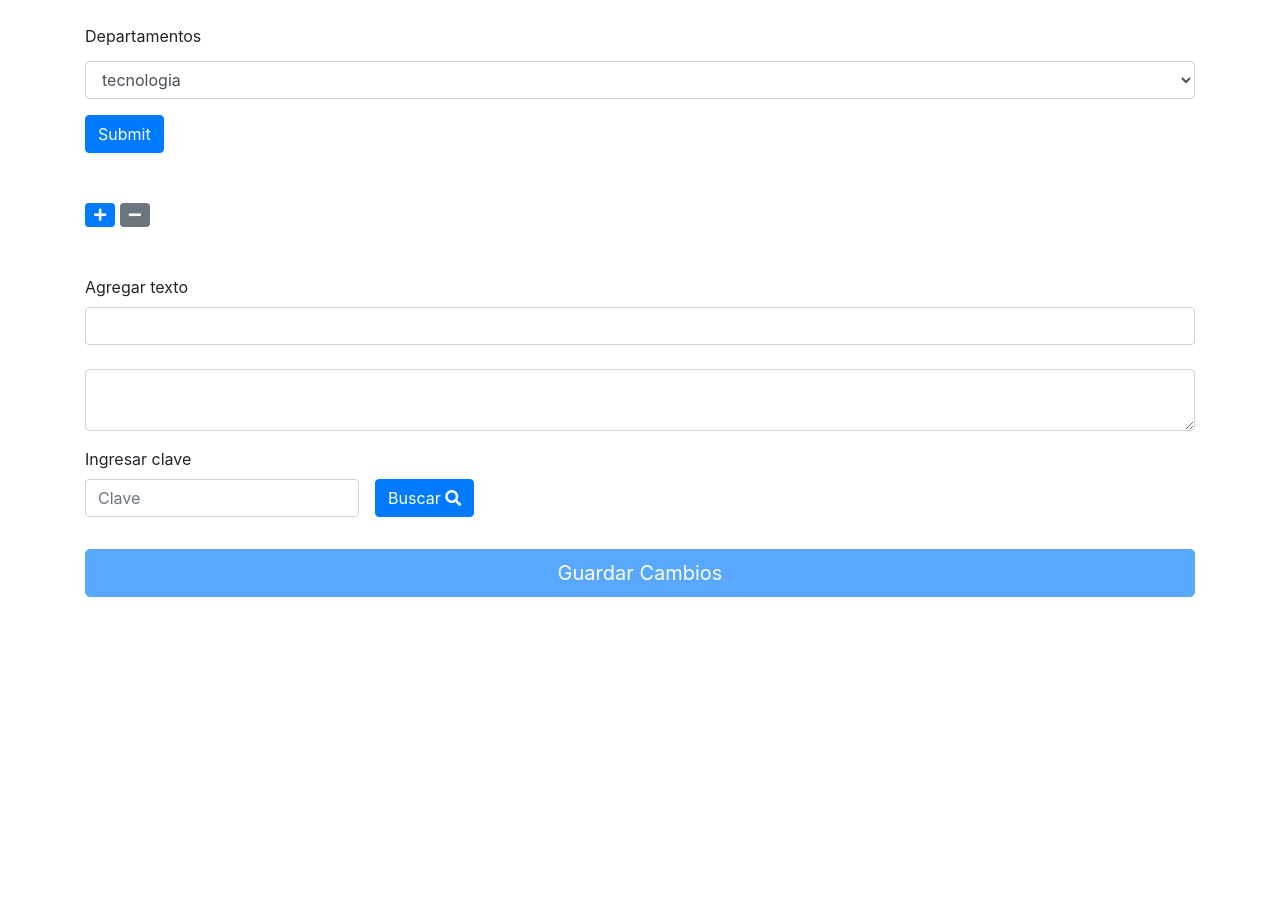
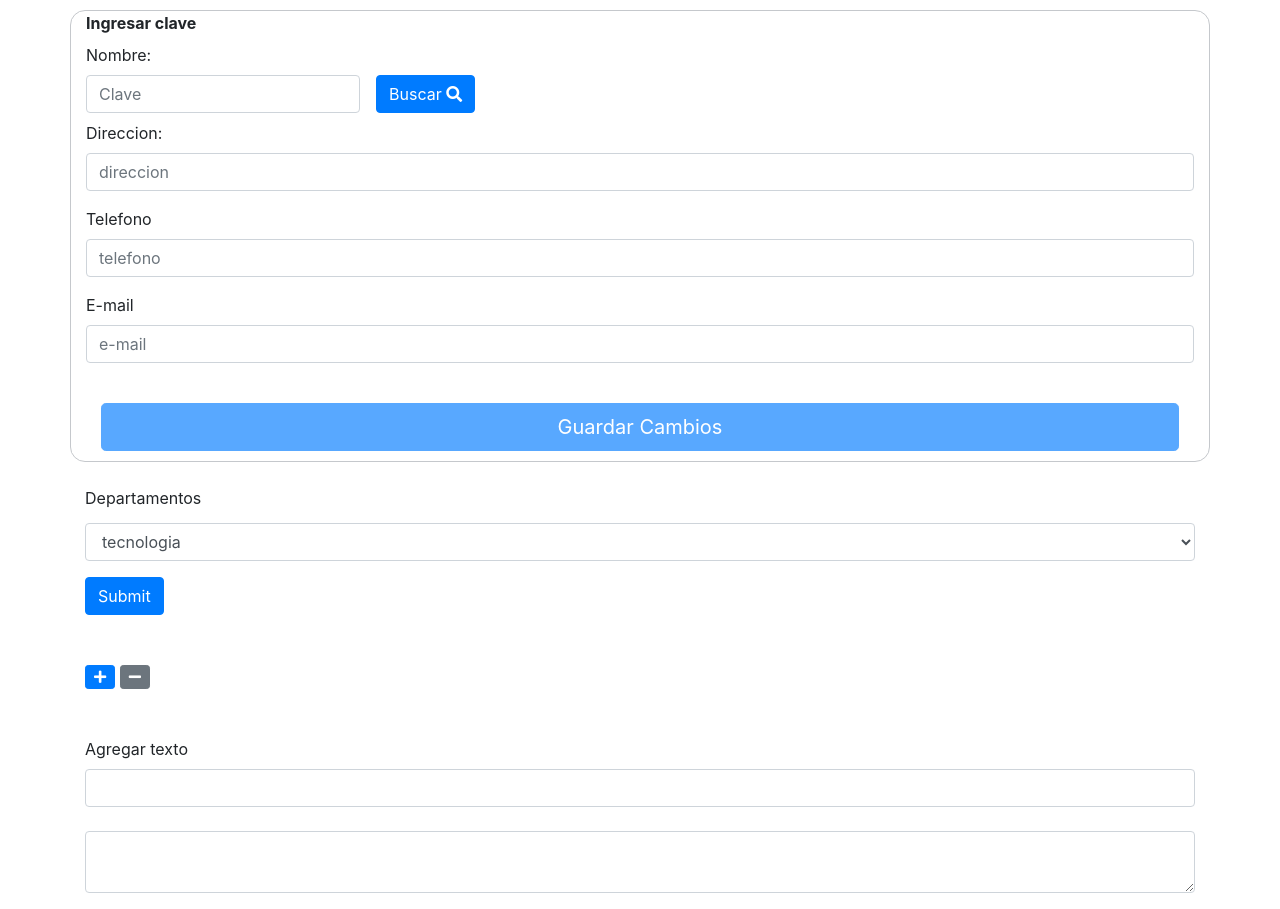
Before and after one commit to jamesfl-t/ejemplo, a PHP site: page / in a window 1280 px wide. Before the commit the page ends 597 px from the top, so only its background shows below. Run offline with PHP 8.4, Linux system fonts and the light colour scheme; some libraries are stand-ins or nearby versions.

Commit message:
insertar datos

```diff
--- /dev/null
+++ b/config.php
@@ -0,0 +1,2 @@
+<?php
+$sql = new MySQLi('localhost','root', '', 'pruebas');
--- a/includes/footer.php
+++ b/includes/footer.php
@@ -7,6 +7,7 @@
          data: {'accion': 'usuario', 'valor': valor},
          dataType: "json"
       })
+
 
       .done(function (data) {
          // console.log('obtenerCP : ' + data);
@@ -22,20 +23,45 @@ alert('usuario error!  jqXHR: ' + jqXHR + ' -- textStatus:' + textStatus +
 
    }
 
+   //
    $('#buscar').on('click',function(){
+      //inicializar valores predeterminados
       $('#pba').attr("disabled", true);
       $('#msgUsuario').text('');
+      var hoja = document.createElement('style')
+      hoja.innerHTML = "#clave {border:1px solid #C5C8CC;}";
+      document.body.appendChild(hoja);
+
+
+
       var valor = $('#clave').val();
-
       dato(function (data){
 
          if (data.respuesta) {
             console.log('click');
             $('#msgUsuario').text(data.info['nombre']);
+            $('#direccion').val(data.info['direccion']);
+            $('#telefono').val(data.info['telefono']);
+            //$('#msgUsuario').val(data.info['nombre']);
+            $('#e-mail').val(data.info['correo']);
             $('#pba').removeAttr("disabled");
+
+            hoja.innerHTML = "#clave {border: 2px solid #55CE89;}";
+            document.body.appendChild(hoja);
          }
+      },valor);
+   });
 
-      },valor);
+   //limpiar input, cambiar estilos y deshabilitar boton cuando se borre el input
+      $('#clave').keyup(function(){
+         $('#pba').attr("disabled", true);
+         $('#msgUsuario').text('');
+         $('#direccion').val('');
+         $('#telefono').val('');
+         $('#e-mail').val('');
+         var hoja = document.createElement('style')
+         hoja.innerHTML = "#clave {border:1px solid #C5C8CC;}";
+         document.body.appendChild(hoja);
       });
 </script>
 </body>
--- a/includes/head.php
+++ b/includes/head.php
@@ -15,11 +15,18 @@
    #resultado{
       margin-bottom: 10px;
    }
+
+   #usuario{
+      margin-top: 10px;
+      border:1px solid #C5C8CC;
+      border-radius: 15px;
+
+   }
 </style>
 
 <script type="text/javascript" src="js/jquery-3.3.1.min.js"></script>
 <script type="text/javascript">
-
+//funciones clonar y remover elementos
    function clonar(){
       $( "#com" ).clone().appendTo( "#lista" );
    }
@@ -27,7 +34,7 @@
       $("#com").remove();
    }
 
-
+//funcion copiar texto en textarea
    $(document).ready(function () {
       $("#pasa").keyup(function () {
          var value = $(this).val();
--- a/index.php
+++ b/index.php
@@ -1,7 +1,59 @@
 <?php
+require('config.php');
 include_once('includes/head.php');
 require('cnn.php');
+if (isset($_POST['guardarCambios'])) {
+  // $res = array('resp' => false);
+   $id = $_POST['clave'];
+   $dir = $_POST['direccion'];
+   $tel = $_POST['telefono'];
+   $correo = $_POST['e-mail'];
+
+   $sqls = "UPDATE usuarios set direccion ='".$dir."',telefono = '".$tel."',correo ='".$correo."'where claves = '".$id."'";
+   $con = $sql->Query($sqls);
+
+
+
+
+   exit();
+}
 ?>
+
+<!--habilitar boton si se encuentra un registro-->
+<div class="container" id="usuario">
+   <strong><label for="">Ingresar clave</label></strong>
+   <div><label>Nombre: <span id="msgUsuario"></span></label></div>
+   <form method="post" action="index.php">
+   <div class="form-inline" name="busqueda" id="formulario">
+      <div class="form-group mb-2">
+         <input type="text" class="form-control" id="clave" placeholder="Clave" name="clave" autocomplete="off">
+      </div>
+      <button class="btn btn-primary mb-2  mx-sm-3 " id="buscar" onclick="return false;">Buscar  <span class="fas fa-search"></span></button>
+   </div>
+
+      <div class="form-group">
+         <label for="">Direccion:</label>
+         <input type="text" class="form-control" id="direccion" placeholder="direccion" name="direccion" autocomplete="off">
+      </div>
+      <div class="form-group">
+         <label for="">Telefono</label>
+         <input type="text" class="form-control" id="telefono" placeholder="telefono" name="telefono" autocomplete="off">
+      </div>
+      <div class="form-group">
+         <label for="">E-mail</label>
+         <input type="text" class="form-control" id="e-mail" placeholder="e-mail" name="e-mail" autocomplete="off">
+      </div>
+      <br>
+      <div class="container" id="resultado">
+         <button type="submit" class="btn btn-primary btn-lg btn-block" id="pba" disabled="true" name="guardarCambios">Guardar Cambios</button>
+      </div>
+   </form>
+
+</div>
+
+<!--fin habilitar boton-->
+
+
 <!--clonar elementos de un formulario-->
 <div class="container">
    <form>
@@ -41,24 +93,7 @@ require('cnn.php');
    </form>
 </div>
 <!--fin copiar-->
+<?php
 
-<!--habilitar boton si se encuentra un registro-->
-<div class="container" id="">
-   <label for="">Ingresar clave</label>
-   <div id="msgUsuario"></div>
-   <div class="form-inline" name="busqueda" id="formulario">
-      <div class="form-group mb-2">
-         <input type="text" class="form-control" id="clave" placeholder="Clave" name="clave">
-      </div>
-      <button class="btn btn-primary mb-2  mx-sm-3 " id="buscar" onclick="return false;">Buscar  <span class="fas fa-search"></span></button>
-   </div>
-   <br>
-</div>
-<div class="container" id="resultado">
-   <button type="button" class="btn btn-primary btn-lg btn-block" id="pba" disabled="true">Guardar Cambios</button>
-</div>
-<!--fin habilitar boton-->
-
-<?php
 include_once('includes/footer.php');
 ?>
```
Also changed, not shown: comprobar.php (+2 -6 lines). Lines whose indentation alone changed are shown as unchanged.
